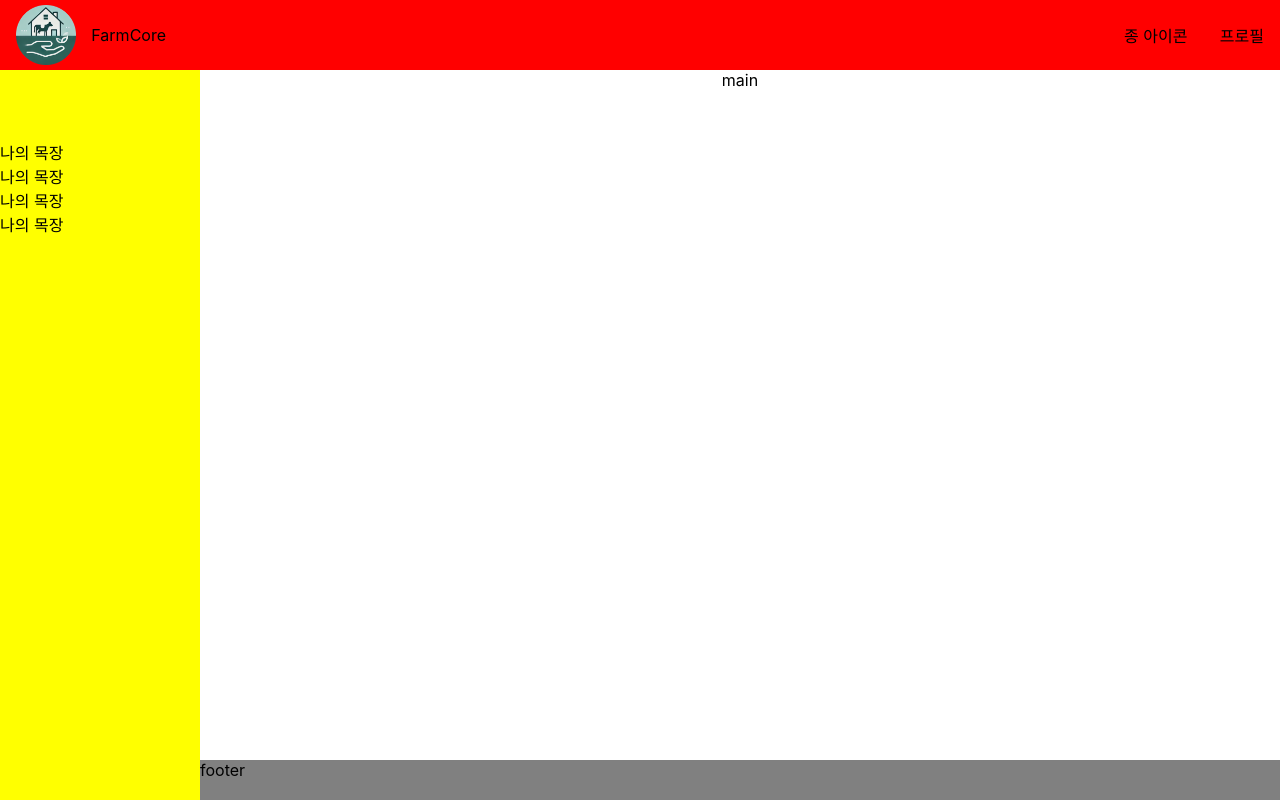
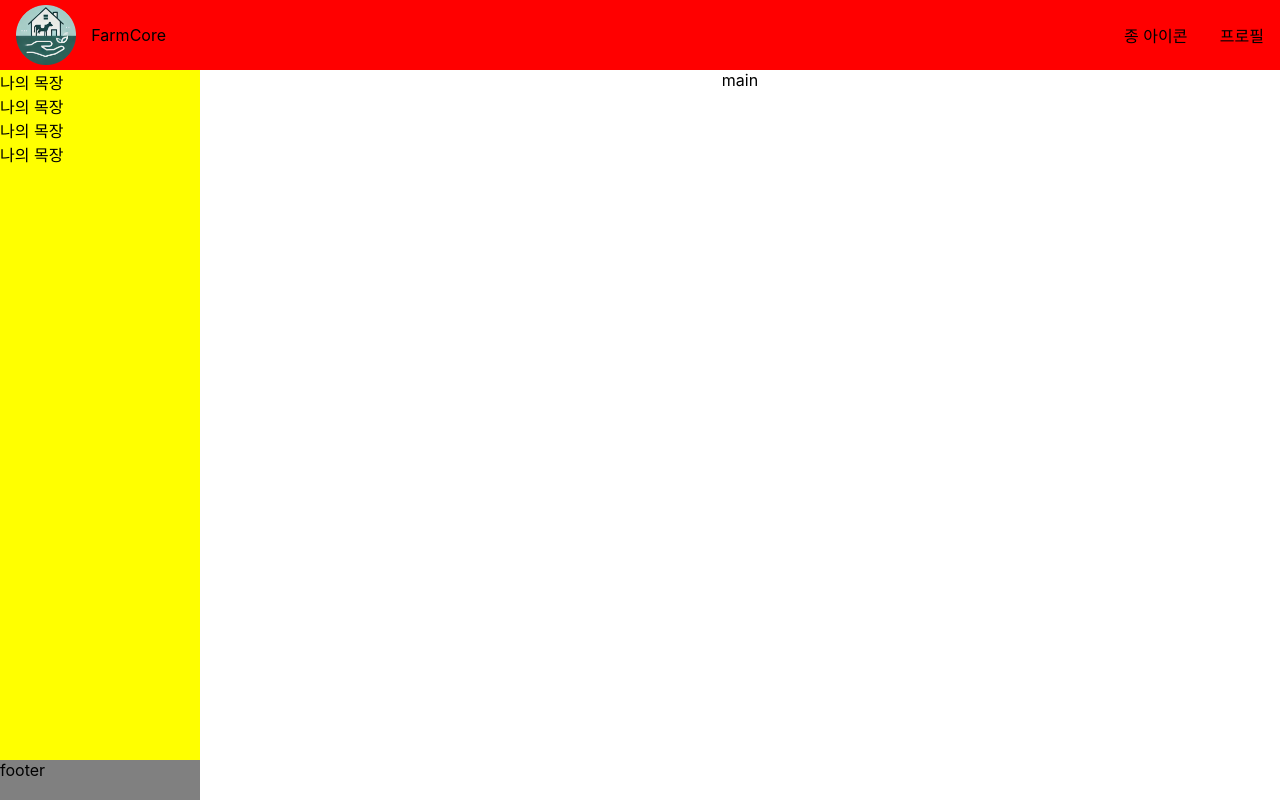
Before and after one commit to yeeun00300/EIEIEI, a React (Create React App) app in the folder farm_core/: page / in a window 1280 px wide. Built offline with nearby package versions, Linux system fonts and the light colour scheme; no server answers.

Commit message:
ye 진짜 최종

```diff
--- a/farm_core/src/pages/layout/Layout.js
+++ b/farm_core/src/pages/layout/Layout.js
@@ -12,7 +12,7 @@ function Layout(props) {
       <div className={styles.wrapper}>
         <Nav />
         <Outlet />
-        <Footer />
+        {/* <Footer /> */}
       </div>
     </div>
   );
--- a/farm_core/src/pages/layout/footer/Footer.module.scss
+++ b/farm_core/src/pages/layout/footer/Footer.module.scss
@@ -2,11 +2,8 @@
   display: flex;
   height: 40px;
   background-color: gray;
-  // z-index: -2;
-  // flex: 1;
+  width: 100%;
   height: 40px;
-  position: absolute;
-  bottom: 0;
-  right: 0;
-  left: 200px;
+  // position: absolute;
+  // bottom: 0;
 }
--- a/farm_core/src/pages/layout/nav/Nav.js
+++ b/farm_core/src/pages/layout/nav/Nav.js
@@ -1,5 +1,6 @@
 import React from "react";
 import styles from "./Nav.module.scss";
+import Footer from "../footer/Footer";
 
 function Nav(props) {
   return (
@@ -10,6 +11,7 @@ function Nav(props) {
         <li className={styles.categoryItem}>나의 목장</li>
         <li className={styles.categoryItem}>나의 목장</li>
       </ul>
+      <Footer />
     </div>
   );
 }
--- a/farm_core/src/pages/layout/nav/Nav.module.scss
+++ b/farm_core/src/pages/layout/nav/Nav.module.scss
@@ -1,14 +1,10 @@
 .nav {
-  // position: fixed;
   display: flex;
-  // flex: 1;
   flex-direction: column;
+  justify-content: space-between;
   width: 200px;
   height: 100%;
   background-color: yellow;
-  // position: absolute;
   z-index: -1;
-  padding-top: 70px;
-  margin-bottom: 70px;
   word-break: keep-all;
 }
```
